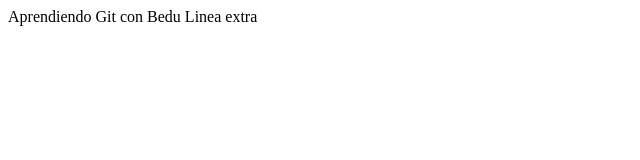
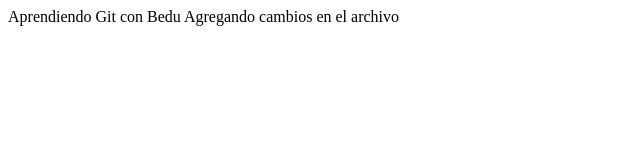
Before and after one commit to LeoMedina98/Modulo-Git, a plain HTML site: page index.html in a window 1280 px wide. Shown: the whole page, without its empty margins (0-640 px from the left). Drawn offline with Linux system fonts and the light colour scheme.

Commit message:
Ultimo Guardado de Git

```diff
--- a/index.html
+++ b/index.html
@@ -5,6 +5,6 @@
 	</head>
 	<body>
 		Aprendiendo Git con Bedu
-		Linea extra
+		Agregando cambios en el archivo
 	</body>
 </html>
```
